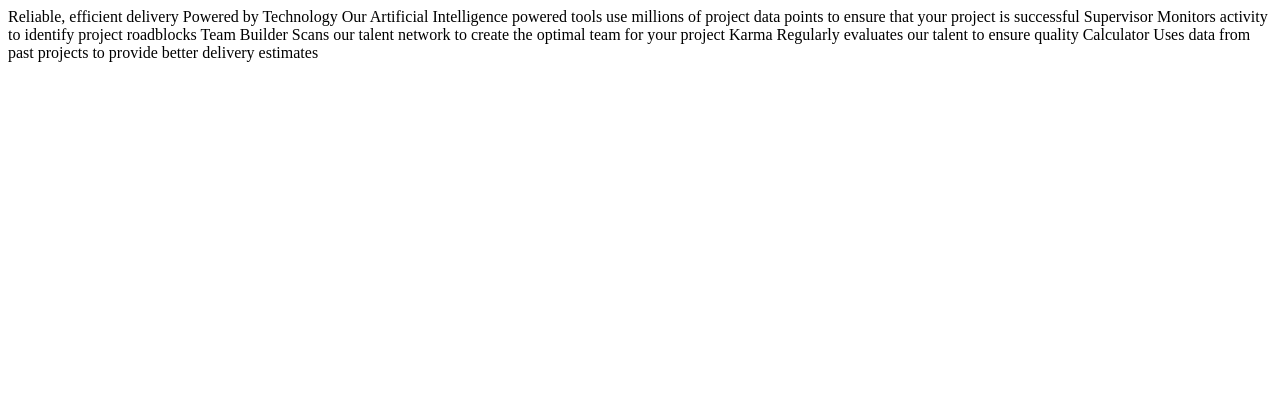
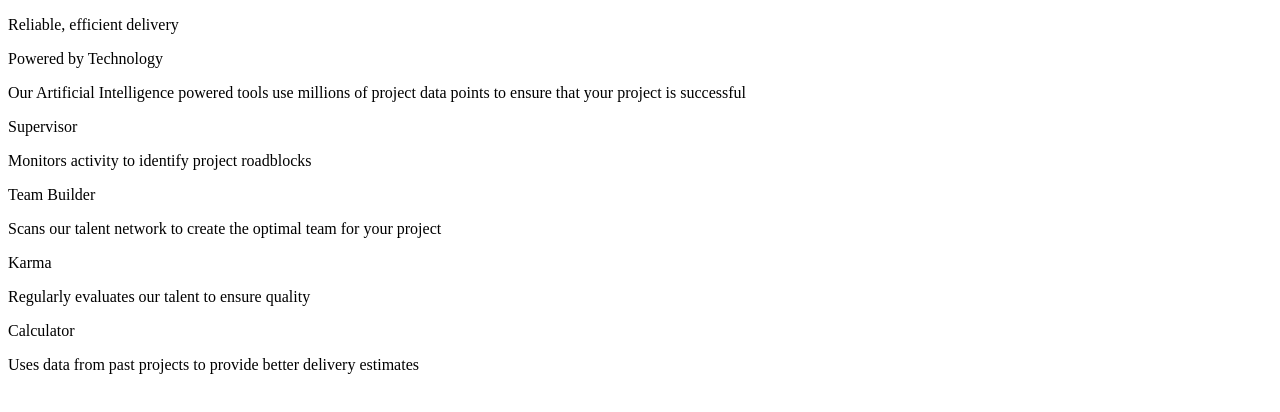
Before and after one commit to keithc07/four-card-feature, a plain HTML site: page index.html in a window 1280 px wide. Drawn offline with Linux system fonts and the light colour scheme.

Commit message:
have a basic template

```diff
--- a/index.html
+++ b/index.html
@@ -4,26 +4,35 @@
     <meta charset="UTF-8">
     <meta name="viewport" content="width=device-width, initial-scale=1.0"> <!-- displays site properly based on user's device -->
     <link rel="icon" type="image/png" sizes="32x32" href="./images/favicon-32x32.png">
+    <link rel="preconnect" href="https://fonts.googleapis.com">
+    <link rel="preconnect" href="https://fonts.gstatic.com" crossorigin>
+    <link href="https://fonts.googleapis.com/css2?family=Poppins:wght@200;400;600&display=swap" rel="stylesheet">
     <title>Four card feature section</title>
   </head>
   <body>
+    <p>Reliable, efficient delivery</p>
+    <p>Powered by Technology</p>
 
-    Reliable, efficient delivery
-    Powered by Technology
+    <p>
+      Our Artificial Intelligence powered tools use millions of project data points
+      to ensure that your project is successful
+    </p>
 
-    Our Artificial Intelligence powered tools use millions of project data points
-    to ensure that your project is successful
+    <div>
+      <p>Supervisor</p>
+      <p>Monitors activity to identify project roadblocks</p>
 
-    Supervisor
-    Monitors activity to identify project roadblocks
+      <div>
+        <p>Team Builder</p>
+        <p>Scans our talent network to create the optimal team for your project</p>
 
-    Team Builder
-    Scans our talent network to create the optimal team for your project
+        <p>Karma</p>
+        <p>Regularly evaluates our talent to ensure quality</p>
+      </div>
 
-    Karma
-    Regularly evaluates our talent to ensure quality
+      <p>Calculator</p>
+      <p>Uses data from past projects to provide better delivery estimates</p>
+    </div>
 
-    Calculator
-    Uses data from past projects to provide better delivery estimates
   </body>
 </html>
```
